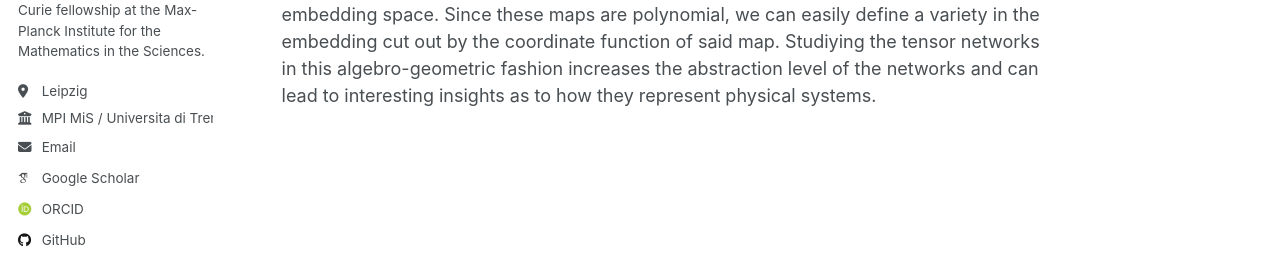
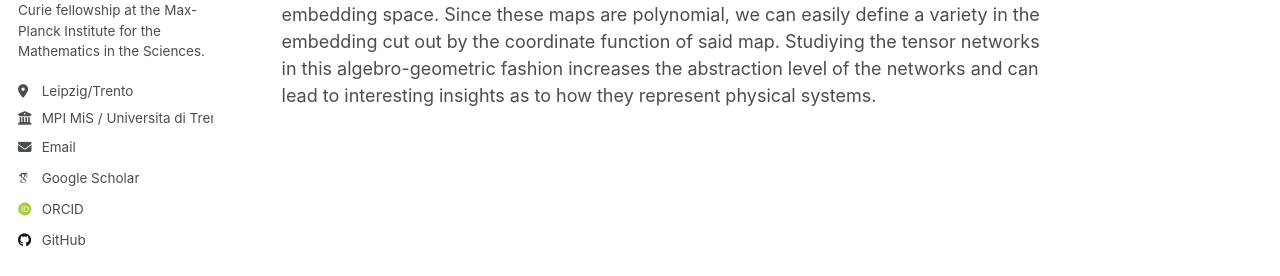
Before and after one commit to ottotpschmidt/ottotpschmidt.github.io, a Jekyll site: the page built from _pages/about.md, in a window 1280 px wide. Shown: the part 457-733 px from the top of the page. Built offline with Jekyll 4.4.1, drawn with Linux system fonts in a browser that asks for light colours; some web fonts are replaced; a script that is not in the unit is left out.

Commit message:
Update location in configuration file

```diff
--- a/_config.yml
+++ b/_config.yml
@@ -27,7 +27,7 @@ author:
   name             : "Your Sidebar Name"
   pronouns         : # example: "she/her"
   bio              : "Hey, I am a mathematical physicist working on the intersection of algebraic geometry and quantum many-body systems. I am currently working on my PhD project under a Marie-Sklodowska Curie fellowship at the Max-Planck Institute for the Mathematics in the Sciences."  # A short bio to display in the sidebar
-  location         : "Leipzig"
+  location         : "Leipzig/Trento"
   employer         : "MPI MiS / Universita di Trento"
   position         : "PhD Student"
   uri              : # URL
```
